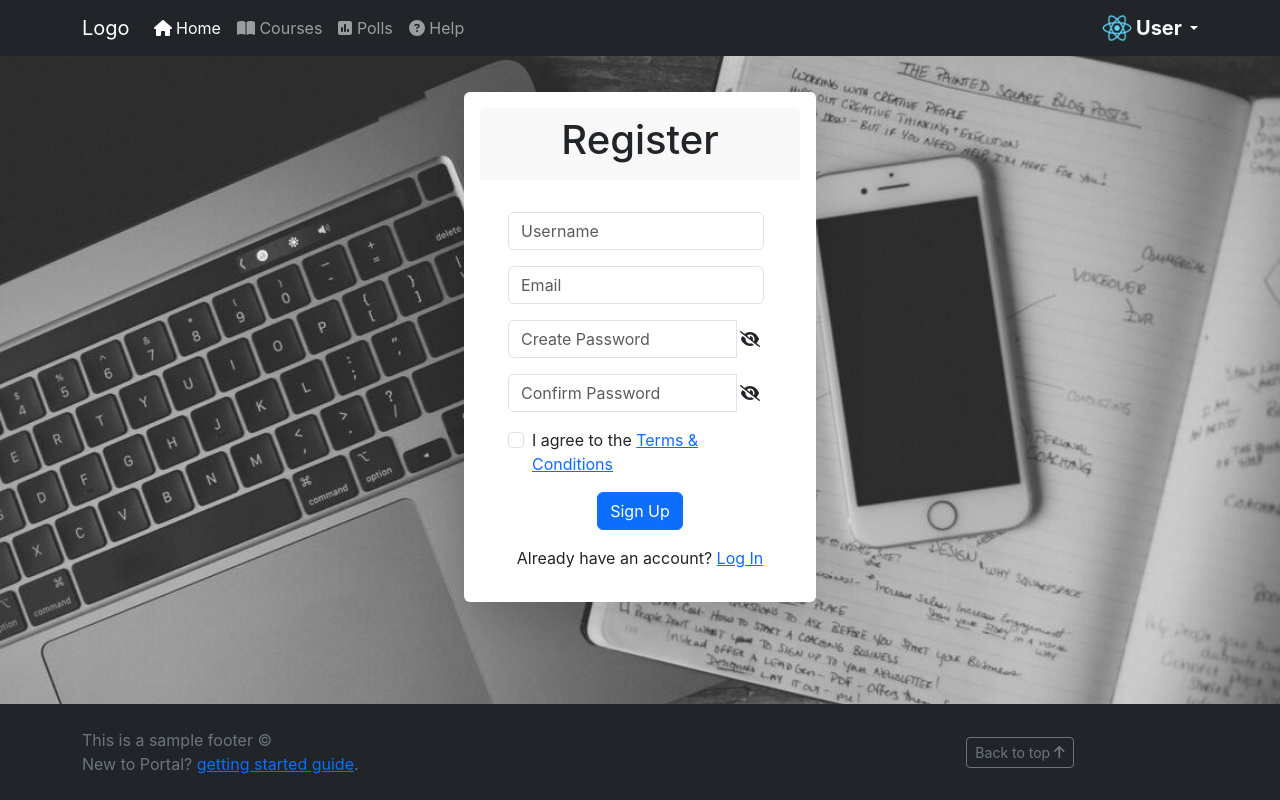
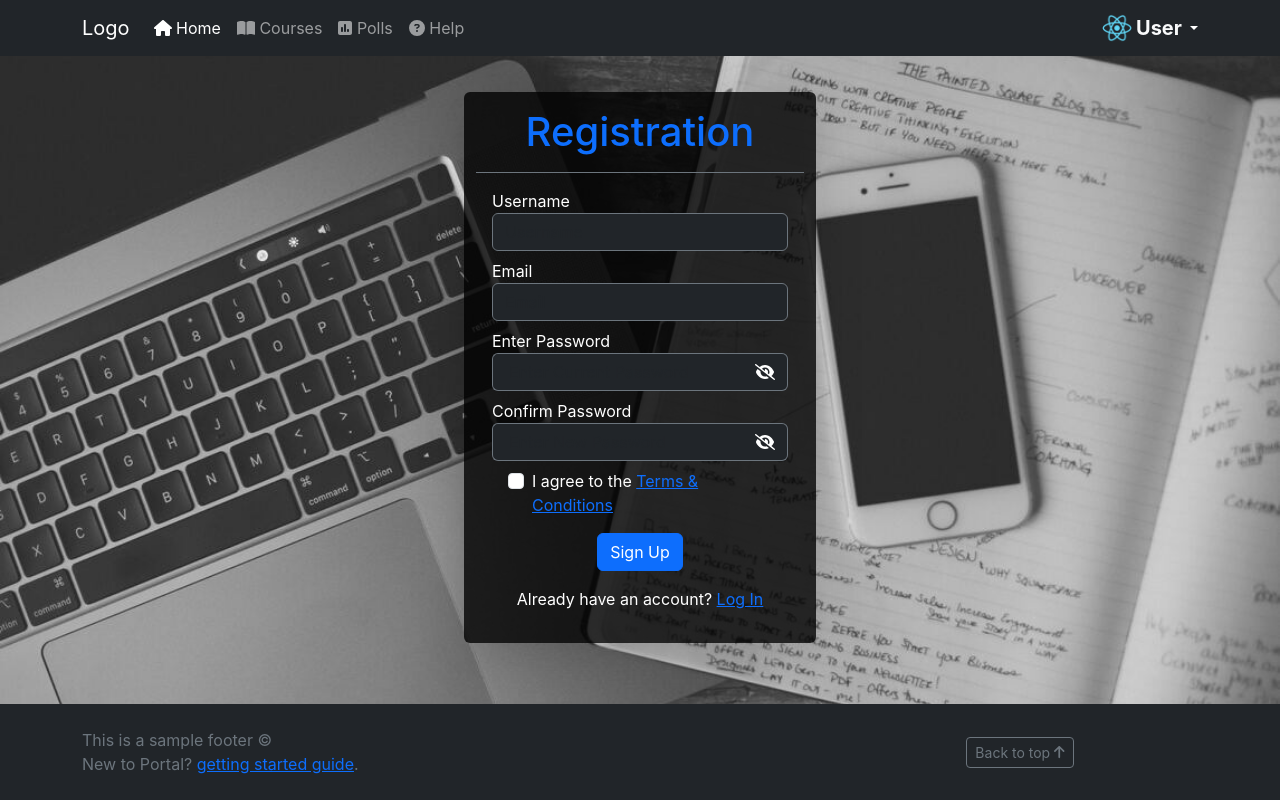
Before and after one commit to Adjei-stein/employee_training_system, a React (Create React App) app in the folder Django LMS/lms_frontend/: page /register in a window 1280 px wide. Built offline with nearby package versions, Linux system fonts and the light colour scheme.

Commit message:
New additions to new home page/ dashboard

```diff
--- a/Django LMS/lms_frontend/src/components/Login.js
+++ b/Django LMS/lms_frontend/src/components/Login.js
@@ -10,40 +10,42 @@ function Login() {
 
     return (
         <div className="container">
-            <div className="row mt-4 pt-1 d-flex align-items-center justify-content-center">
+            <div className="row pt-1 d-flex align-items-center justify-content-center">
 
-                <div className="card shadow-lg border-0 my-5" style={{maxWidth: "22rem"}}>
-                    <div className="card-header border-0 my-3 mx-1">
-                        <h1 className=''>Login</h1>
+                <div className="card shadow-lg border-0 my-5" style={{maxWidth: "22rem", background: 'rgba(0, 0, 0, 0.8)'}}>
+                    <div className="card-header py-3 border-top-0 border-left-0 border-right-0 border-secondary">
+                        <h1 className='text-primary'>Sign in</h1>
+                        <small class="text-white">Stay updated with new advancements</small>
                     </div>
                     <div className="card-body">
-                        <div className="input-group" style={{maxWidth: "18rem"}}>
-                            <input type="text" className="form-control mx-3 mb-2" placeholder="Username" aria-label="Username" aria-describedby="basic-addon1"/>
+                        <div className="col-sm-12 mb-2 text-white justify-content-center">
+                            <div className="col-md-12 d-flex align-items-center">
+                                <label for="exampleFormControlInput1">Username</label>
+                            </div>
+                            <div className="input-group">
+                                <input type="text" className="form-control bg-dark text-white border-secondary" placeholder="Username" aria-label="Username" aria-describedby="basic-addon1"/>
+                            </div>
                         </div>
-                        <div className="input-group d-flex align-items-center justify-content-center mx-3 my-2" style={{ maxWidth: "16rem" }}>
-                            <input
-                                type={showPassword ? 'text' : 'password'}
-                                className="form-control"
-                                placeholder="Password"
-                                aria-label="Password"
-                                aria-describedby="basic-addon1"
-                            />
-                            <div className="input-group-append px-1" onClick={togglePasswordVisibility}>
+                        <div className="col-sm-12 mb-2 text-white justify-content-center">
+                            <div className="col-md-12 d-flex align-items-center">
+                                <label for="exampleFormControlInput1">Password</label>
+                            </div>
+                            <div className="col-md-12">
+                                <div className="input-group">
+                                    <input type={showPassword ? 'text' : 'password'} className="form-control px-3 bg-dark border-end-0 text-white border-secondary" placeholder="Enter Current Password" id="lastname" value=""/>
+                                    <div className="input-group-prepend">
+                                        <span className="input-group-text border-start-0 rounded-start-0 bg-dark text-white border-secondary" id="basic-addon1" onClick={togglePasswordVisibility} style={{height: "100%"}}><FontAwesomeIcon icon={showPassword ? "eye" : "eye-slash"} className="icon-eye"/></span>
+                                    </div>
+                                </div>
+                            </div>
 
-                                <FontAwesomeIcon
-                                    icon={showPassword ? "eye" : "eye-slash"}
-
-                                    className="icon-eye"
-                                />
-
-                            </div>
                         </div>
                         <button type="submit" class="btn btn-primary">Log in</button>
                         <div className="d-flex align-items-center justify-content-end mt-2 mx-4" style={{maxWidth: "18rem"}}>
                             <p className="text-end mb-0"><a href="#">Forgot password?</a></p>
                         </div>
                         <div className="d-flex align-items-center justify-content-center">
-                            <p className="mb-3">New to Training Portal? <a href="/register">Sign Up</a> :)</p>
+                            <p className="mb-3 text-white">New to Training Portal? <a href="/register">Sign Up</a> :)</p>
                         </div>
                     </div>
                 </div>
--- a/Django LMS/lms_frontend/src/components/Register.js
+++ b/Django LMS/lms_frontend/src/components/Register.js
@@ -18,61 +18,62 @@ function Register() {
             <div className="container">
                 <div className="row mt-4 pt-1 d-flex align-items-center justify-content-center">
 
-                    <div className="card shadow-lg border-0" style={{maxWidth: "22rem"}}>
-                        <div className="card-header border-0 my-3 mx-1">
-                            <h1 className=''>Register</h1>
+                    <div className="card shadow-lg border-0" style={{maxWidth: "22rem", background: 'rgba(0, 0, 0, 0.8)'}}>
+                        <div className="card-header py-3 border-top-0 border-left-0 border-right-0 border-secondary">
+                            <h1 className='m-0 text-primary'>Registration</h1>
                         </div>
                         <div className="card-body">
-                            <div className="input-group" style={{maxWidth: "18rem"}}>
-                                <input type="text" className="form-control mx-3" placeholder="Username" aria-label="Username" aria-describedby="basic-addon1"/>
-                            </div>
-                            <div className="input-group" style={{maxWidth: "18rem"}}>
-                                <input type="email" className="form-control mx-3 mt-3" placeholder="Email" aria-label="Email" aria-describedby="basic-addon1"/>
-                            </div>
-                            <div className="input-group d-flex align-items-center justify-content-center mx-3 my-3" style={{ maxWidth: "16rem" }}>
-                                <input
-                                    type={showPassword ? 'text' : 'password'}
-                                    className="form-control"
-                                    placeholder="Create Password"
-                                    aria-label="Password"
-                                    aria-describedby="basic-addon1"
-                                />
-                                <div className="input-group-append px-1" onClick={togglePasswordVisibility}>
-
-                                    <FontAwesomeIcon
-                                        icon={showPassword ? "eye" : "eye-slash"}
-
-                                        className="icon-eye"
-                                    />
-
+                            <div className="col-sm-12 mb-2 text-white justify-content-center">
+                                <div className="col-md-12 d-flex align-items-center">
+                                    <label for="exampleFormControlInput1">Username</label>
+                                </div>
+                                <div className="input-group">
+                                    <input type="text" className="form-control bg-dark text-white border-secondary" placeholder="Username" aria-label="Username" aria-describedby="basic-addon1"/>
                                 </div>
                             </div>
+                            <div className="col-sm-12 mb-2 text-white justify-content-center">
+                                <div className="col-md-12 d-flex align-items-center">
+                                    <label for="exampleFormControlInput1">Email</label>
+                                </div>
+                                <div className="input-group">
+                                <input type="email" className="form-control bg-dark text-white border-secondary" placeholder="Email" aria-label="Email" aria-describedby="basic-addon1"/>
+                                </div>
+                            </div>
+                            <div className="col-sm-12 mb-2 text-white justify-content-center">
+                                <div className="col-md-12 d-flex align-items-center">
+                                    <label for="exampleFormControlInput1">Enter Password</label>
+                                </div>
+                                <div className="col-md-12">
+                                    <div className="input-group">
+                                        <input type={showPassword ? 'text' : 'password'} className="form-control px-3 bg-dark border-end-0 text-white border-secondary" placeholder="Enter Current Password" id="lastname" value=""/>
+                                        <div className="input-group-prepend">
+                                            <span className="input-group-text border-start-0 rounded-start-0 bg-dark text-white border-secondary" id="basic-addon1" onClick={togglePasswordVisibility} style={{height: "100%"}}><FontAwesomeIcon icon={showPassword ? "eye" : "eye-slash"} className="icon-eye"/></span>
+                                        </div>
+                                    </div>
+                                </div>
 
-                            <div className="input-group d-flex align-items-center justify-content-center mx-3 my-3" style={{ maxWidth: "16rem" }}>
-                                <input
-                                    type={showPassword2 ? 'text' : 'password'}
-                                    className="form-control"
-                                    placeholder="Confirm Password"
-                                    aria-label="Password"
-                                    aria-describedby="basic-addon1"
-                                />
-                                <div className="input-group-append px-1" onClick={togglePasswordVisibility2}>
+                            </div>
 
-                                    <FontAwesomeIcon
-                                        icon={showPassword2 ? "eye" : "eye-slash"}
-
-                                        className="icon-eye"
-                                    />
-
+                            <div className="col-sm-12 mb-2 text-white">
+                                <div className="col-md-12 d-flex align-items-center">
+                                    <label for="exampleFormControlInput1">Confirm Password</label>
+                                </div>
+                                <div className="col-md-12">
+                                    <div className="input-group">
+                                        <input type={showPassword2 ? 'text' : 'password'} className="form-control px-3 bg-dark border-end-0 text-white border-secondary" placeholder="Enter New Password" id="lastname" value=""/>
+                                        <div className="input-group-prepend">
+                                            <span className="input-group-text border-start-0 rounded-start-0 bg-dark text-white border-secondary" id="basic-addon1" onClick={togglePasswordVisibility2} style={{height: "100%"}}><FontAwesomeIcon icon={showPassword2 ? "eye" : "eye-slash"} className="icon-eye"/></span>
+                                        </div>
+                                    </div>
                                 </div>
                             </div>
                             <div class="form-check mx-3" style={{maxWidth: "18rem"}}>
                                 <input class="form-check-input" type="checkbox" id="gridCheck"/>
-                                <p className="text-start">I agree to the <a href="#">Terms & Conditions</a></p>
+                                <p className="text-start text-white">I agree to the <a href="#">Terms & Conditions</a></p>
                             </div>
                             <button type="submit" class="btn btn-primary">Sign Up</button>
                             <div className="d-flex align-items-center justify-content-center">
-                                <p className="my-3">Already have an account? <a href="/login">Log In</a></p>
+                                <p className="my-3 text-white">Already have an account? <a href="/login">Log In</a></p>
                             </div>
                             </div>
                     </div>
```
Also changed, not shown: Django LMS/lms_frontend/src/components/Dashboard.js (+86 -10 lines).
